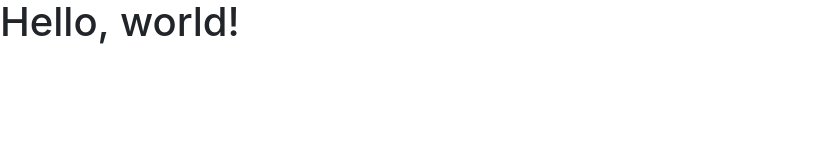
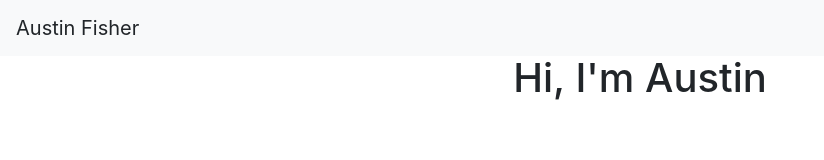
Before and after one commit to AustinRFisher/austinrfisher.github.io, a plain HTML site: page index.html in a window 1280 px wide. Shown: the whole page, without its empty margins (0-824 px from the left). Drawn offline with nearby package versions, Linux system fonts and the light colour scheme.

Commit message:
Nav and Header

```diff
--- a/index.html
+++ b/index.html
@@ -9,7 +9,17 @@
     <link rel="stylesheet" href="https://maxcdn.bootstrapcdn.com/bootstrap/4.0.0-beta/css/bootstrap.min.css" integrity="sha384-/Y6pD6FV/Vv2HJnA6t+vslU6fwYXjCFtcEpHbNJ0lyAFsXTsjBbfaDjzALeQsN6M" crossorigin="anonymous">
   </head>
   <body>
-    <h1>Hello, world!</h1>
+    <nav class="navbar navbar-light bg-light justify-content-between">
+      <a class="navbar-brand">Austin Fisher</a>
+    </nav>
+    <div class="container">
+      <div class="row justify-content-center">
+        <div class="col-12 col-md-10 col-lg-8">
+          <h1 class="text-center">Hi, I'm Austin</h1>
+        </div>
+      </div>
+    </div>
+
 
     <!-- Optional JavaScript -->
     <!-- jQuery first, then Popper.js, then Bootstrap JS -->
```
